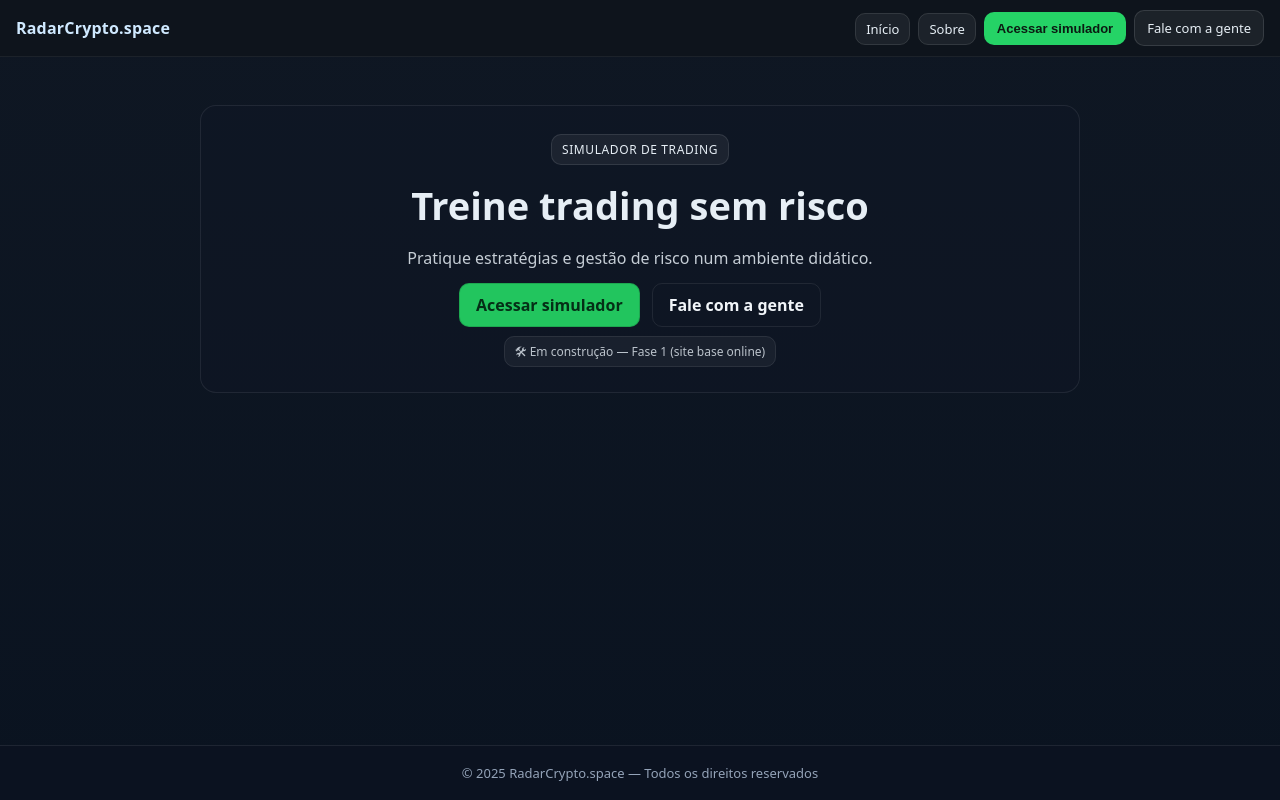
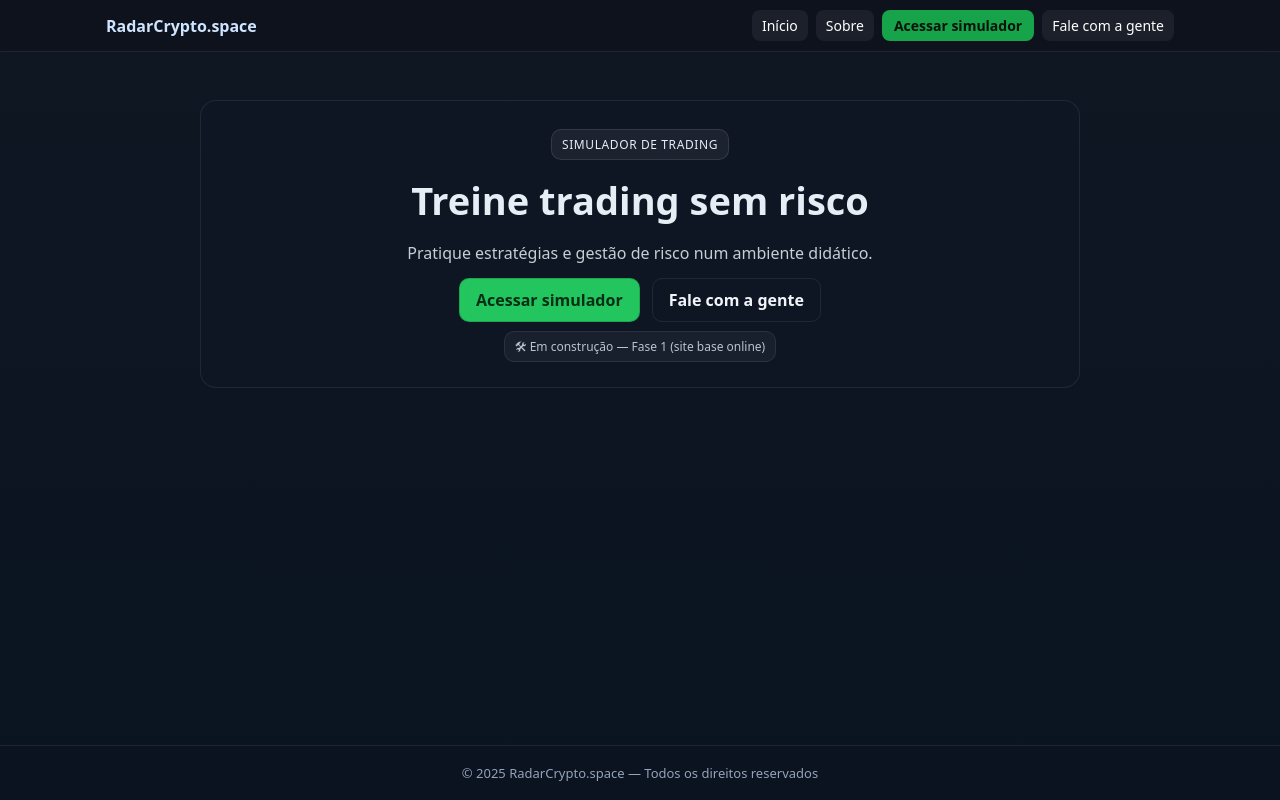
Before and after one commit to Ivanmonteiro-create/radarcripto.space, a Next.js app: page / in a window 1280 px wide. Built offline with nearby package versions, Linux system fonts and the light colour scheme.

Commit message:
Update Navbar.js

```diff
--- a/components/Navbar.js
+++ b/components/Navbar.js
@@ -1,55 +1,87 @@
-import Link from 'next/link';
+// /components/Navbar.js
+import Link from "next/link";
 
 export default function Navbar() {
-  const bar = {
-    position: 'sticky',
-    top: 0,
-    zIndex: 50,
-    display: 'flex',
-    alignItems: 'center',
-    justifyContent: 'space-between',
-    gap: 12,
-    padding: '10px 16px',
-    background: 'rgba(15,20,28,.85)',
-    borderBottom: '1px solid rgba(255,255,255,.06)',
-    backdropFilter: 'blur(6px)',
-  };
+  return (
+    <nav
+      style={{
+        position: "sticky",
+        top: 0,
+        zIndex: 50,
+        backdropFilter: "blur(8px)",
+        background: "rgba(13,18,28,0.7)",
+        borderBottom: "1px solid rgba(255,255,255,0.08)",
+      }}
+    >
+      <div
+        style={{
+          maxWidth: 1100,
+          margin: "0 auto",
+          display: "flex",
+          alignItems: "center",
+          justifyContent: "space-between",
+          padding: "10px 16px",
+          gap: 12,
+        }}
+      >
+        <Link href="/" style={{ fontWeight: 700, color: "#cfe5ff" }}>
+          RadarCrypto.space
+        </Link>
 
-  const brand = { fontWeight: 700, color: '#cfe9ff', letterSpacing: .2 };
-  const row = { display: 'flex', gap: 8, alignItems: 'center' };
-  const chip = (active) => ({
-    padding: '6px 10px',
-    borderRadius: 10,
-    fontSize: 13,
-    border: '1px solid rgba(255,255,255,.10)',
-    background: active ? 'rgba(23, 178, 106, .25)' : 'rgba(255,255,255,.06)',
-  });
-  const cta = {
-    padding: '8px 12px',
-    borderRadius: 10,
-    fontSize: 13,
-    fontWeight: 600,
-    color: '#0b1a12',
-    background: '#25d366',
-    border: '1px solid rgba(37,211,102,.6)',
-  };
-  const ghost = {
-    padding: '8px 12px',
-    borderRadius: 10,
-    fontSize: 13,
-    border: '1px solid rgba(255,255,255,.12)',
-    background: 'rgba(255,255,255,.06)',
-    color: '#e6eef5',
-  };
+        <div style={{ display: "flex", gap: 8, alignItems: "center" }}>
+          <Link
+            href="/"
+            style={{
+              padding: "6px 10px",
+              borderRadius: 8,
+              background: "rgba(255,255,255,0.06)",
+              color: "#fff",
+              fontSize: 14,
+            }}
+          >
+            Início
+          </Link>
 
-  return (
-    <nav style={bar}>
-      <div style={row}><span style={brand}>RadarCrypto.space</span></div>
-      <div style={row}>
-        <Link href="/"><span style={chip(false)}>Início</span></Link>
-        <Link href="/sobre"><span style={chip(false)}>Sobre</span></Link>
-        <Link href="/simulador"><button style={cta}>Acessar simulador</button></Link>
-        <a href="mailto:radar@radarcrypto.space" style={ghost}>Fale com a gente</a>
+          <Link
+            href="/sobre"
+            style={{
+              padding: "6px 10px",
+              borderRadius: 8,
+              background: "rgba(255,255,255,0.06)",
+              color: "#fff",
+              fontSize: 14,
+            }}
+          >
+            Sobre
+          </Link>
+
+          <Link
+            href="/simulador"
+            style={{
+              padding: "6px 12px",
+              borderRadius: 8,
+              background: "#16a34a",
+              color: "#08130a",
+              fontWeight: 700,
+              fontSize: 14,
+            }}
+          >
+            Acessar simulador
+          </Link>
+
+          <Link
+            href="/contato"
+            style={{
+              padding: "6px 10px",
+              borderRadius: 8,
+              background: "rgba(255,255,255,0.06)",
+              color: "#fff",
+              fontSize: 14,
+            }}
+          >
+            Fale com a gente
+          </Link>
+        </div>
       </div>
     </nav>
   );
```
